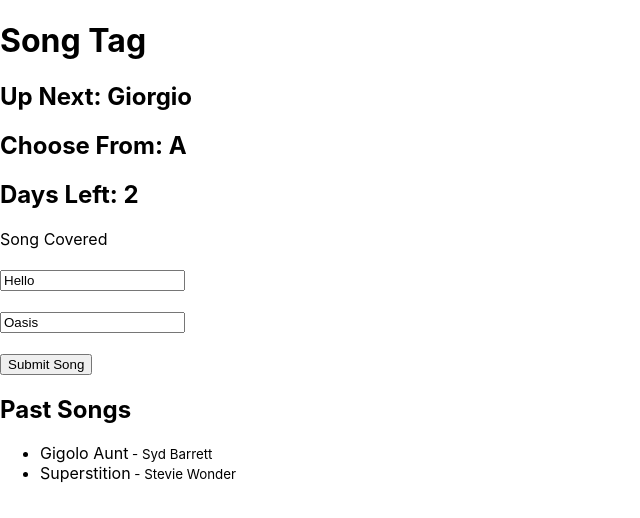
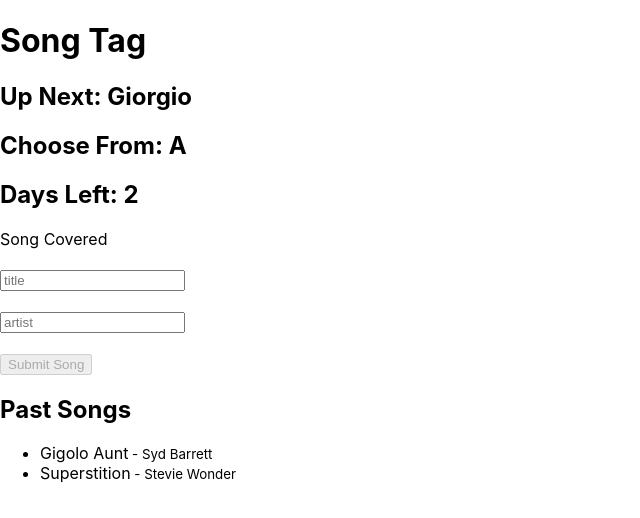
Before and after one commit to giorgiovh/song-tag, a React (Create React App) app: page / in a window 1280 px wide. Shown: the top 518 px of the page, without its empty margins (0-640 px from the left). Built offline with nearby package versions, Linux system fonts and the light colour scheme; the HTML template or start-up script is replaced by a standard one.

Commit message:
adds formInvalid property to state

```diff
--- a/src/App.js
+++ b/src/App.js
@@ -19,9 +19,10 @@ class App extends Component {
       daysLeft: 2,
       pastSongs: [{ titleCovered: "Gigolo Aunt", artistCovered: "Syd Barrett" }, { titleCovered: "Superstition", artistCovered: "Stevie Wonder" }],
       newSong: {
-        titleCovered: "Hello",
-        artistCovered: "Oasis",
-      }
+        titleCovered: "",
+        artistCovered: "",
+      },
+      formInvalid: true
     }
   }
 
@@ -78,6 +79,7 @@ class App extends Component {
           titleCovered={this.state.newSong.titleCovered} artistCovered={this.state.newSong.artistCovered} handleChange={this.handleChange}
           handleClick={this.handleClick}
           formRef={this.formRef}
+          formInvalid={this.state.formInvalid}
         />
         <PastSongs pastSongs={this.state.pastSongs}/>
       </>
--- a/src/components/Button.js
+++ b/src/components/Button.js
@@ -1,7 +1,13 @@
 const Button = (props) => {
     return (
         <>
-            <button type="submit" onClick={props.handleClick}>Submit Song</button>
+            <button
+                type="submit"
+                onClick={props.handleClick}
+                disabled={props.formInvalid}
+            >
+                Submit Song
+            </button>
         </>
     )
 }
--- a/src/components/Form.js
+++ b/src/components/Form.js
@@ -21,6 +21,7 @@ const Form = (props) => {
                 <br /><br />
                 <Button
                     handleClick={props.handleClick}
+                    formInvalid={props.formInvalid}
                 />
             </form>
         </>
```
